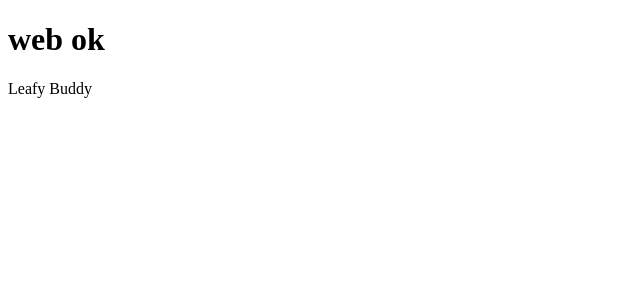
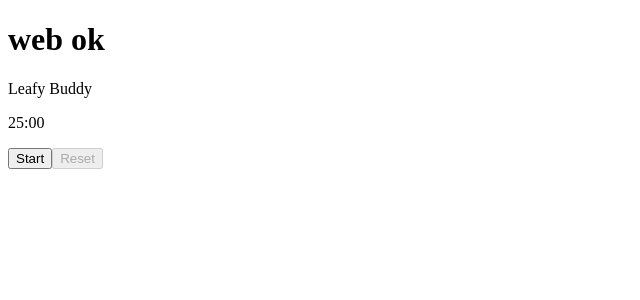
Before and after one commit to holdenprine/Leafy-Buddy-Work-Timer, a React (Vite) app in the folder packages/web/: page / in a window 1280 px wide. Shown: the top 300 px of the page, without its empty margins (0-640 px from the left). Built offline with nearby package versions, Linux system fonts and the light colour scheme.

Commit message:
Added timer functionality and wired in timer, utilizing performance, but need to switch back to date incase browser refreshes for whatever reason, outside of this no problems atm

```diff
--- a/packages/web/src/App.tsx
+++ b/packages/web/src/App.tsx
@@ -1,10 +1,12 @@
 import { APP_NAME } from '@app/shared';
+import { Timer } from './Timer';
 
 export function App() {
   return (
     <main>
       <h1>web ok</h1>
       <p>{APP_NAME}</p>
+      <Timer />
     </main>
   );
 }
--- /dev/null
+++ b/packages/web/src/Timer.tsx
@@ -0,0 +1,29 @@
+import { formatTime, useTimer } from './useTimer';
+
+const WORK_SESSION_MS = 25 * 60 * 1000;
+
+export function Timer() {
+  const timer = useTimer(WORK_SESSION_MS);
+
+  return (
+    <section aria-label="Work timer">
+      <p role="timer">{formatTime(timer.remainingMs)}</p>
+
+      {timer.status === 'running' ? (
+        <button type="button" onClick={timer.pause}>
+          Pause
+        </button>
+      ) : (
+        <button type="button" onClick={timer.start} disabled={timer.status === 'finished'}>
+          {timer.status === 'paused' ? 'Resume' : 'Start'}
+        </button>
+      )}
+
+      <button type="button" onClick={timer.reset} disabled={timer.status === 'idle'}>
+        Reset
+      </button>
+
+      {timer.status === 'finished' && <p>Session complete</p>}
+    </section>
+  );
+}
--- /dev/null
+++ b/packages/web/src/useTimer.ts
@@ -0,0 +1,75 @@
+import { useEffect, useReducer } from 'react';
+
+export type TimerStatus = 'idle' | 'running' | 'paused' | 'finished';
+
+export interface TimerState {
+  durationMs: number;
+  remainingMs: number;
+  status: TimerStatus;
+  /** `performance.now()` reading at which the countdown hits zero; only set while running. */
+  endsAt: number | null;
+}
+
+export type TimerAction =
+  | { type: 'start'; now: number }
+  | { type: 'pause'; now: number }
+  | { type: 'tick'; now: number }
+  | { type: 'reset' };
+
+const TICK_MS = 250;
+
+export function createTimerState(durationMs: number): TimerState {
+  return { durationMs, remainingMs: durationMs, status: 'idle', endsAt: null };
+}
+
+// Remaining time is derived from `endsAt` rather than decremented per tick, so the
+// countdown stays accurate when intervals drift or the tab is throttled in the background.
+export function timerReducer(state: TimerState, action: TimerAction): TimerState {
+  switch (action.type) {
+    case 'start':
+      if (state.status === 'running' || state.status === 'finished') return state;
+      return { ...state, status: 'running', endsAt: action.now + state.remainingMs };
+
+    case 'pause': {
+      if (state.status !== 'running' || state.endsAt === null) return state;
+      const remainingMs = Math.max(0, state.endsAt - action.now);
+      if (remainingMs === 0) return { ...state, status: 'finished', remainingMs, endsAt: null };
+      return { ...state, status: 'paused', remainingMs, endsAt: null };
+    }
+
+    case 'tick': {
+      if (state.status !== 'running' || state.endsAt === null) return state;
+      const remainingMs = Math.max(0, state.endsAt - action.now);
+      if (remainingMs === 0) return { ...state, status: 'finished', remainingMs, endsAt: null };
+      return { ...state, remainingMs };
+    }
+
+    case 'reset':
+      return createTimerState(state.durationMs);
+  }
+}
+
+/** Formats milliseconds as mm:ss, rounding up so the display only reads 00:00 once finished. */
+export function formatTime(ms: number): string {
+  const totalSeconds = Math.ceil(ms / 1000);
+  const minutes = Math.floor(totalSeconds / 60);
+  const seconds = totalSeconds % 60;
+  return `${String(minutes).padStart(2, '0')}:${String(seconds).padStart(2, '0')}`;
+}
+
+export function useTimer(initialDurationMs: number) {
+  const [state, dispatch] = useReducer(timerReducer, initialDurationMs, createTimerState);
+
+  useEffect(() => {
+    if (state.status !== 'running') return;
+    const id = setInterval(() => dispatch({ type: 'tick', now: performance.now() }), TICK_MS);
+    return () => clearInterval(id);
+  }, [state.status]);
+
+  return {
+    ...state,
+    start: () => dispatch({ type: 'start', now: performance.now() }),
+    pause: () => dispatch({ type: 'pause', now: performance.now() }),
+    reset: () => dispatch({ type: 'reset' }),
+  };
+}
```
Also changed, not shown: 1 other file (tests, documents, lock files or other folders).
